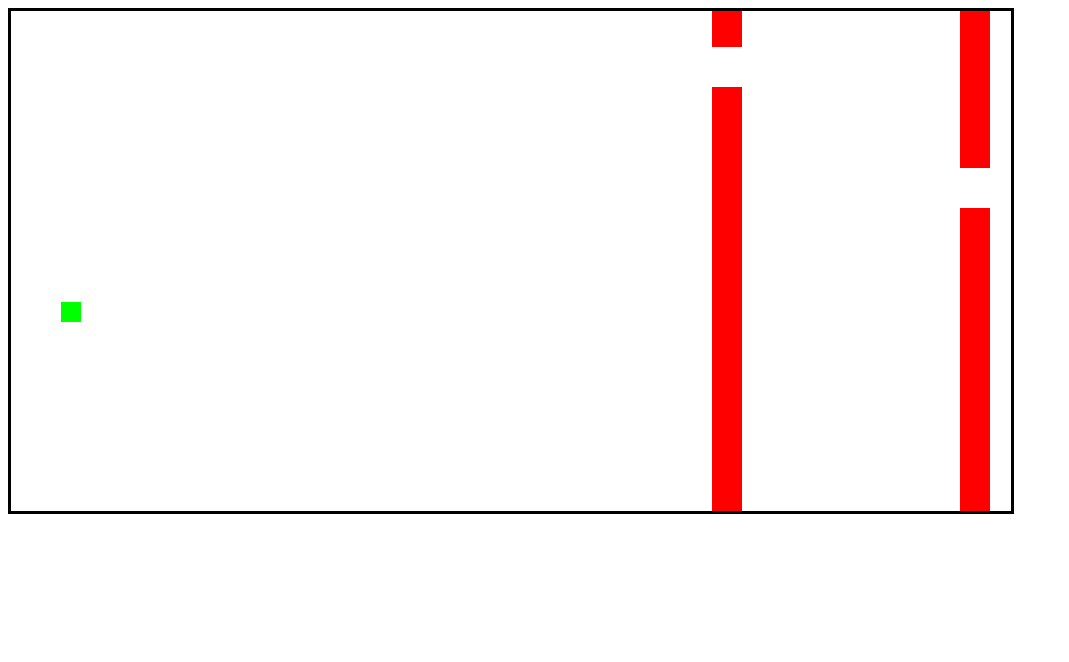
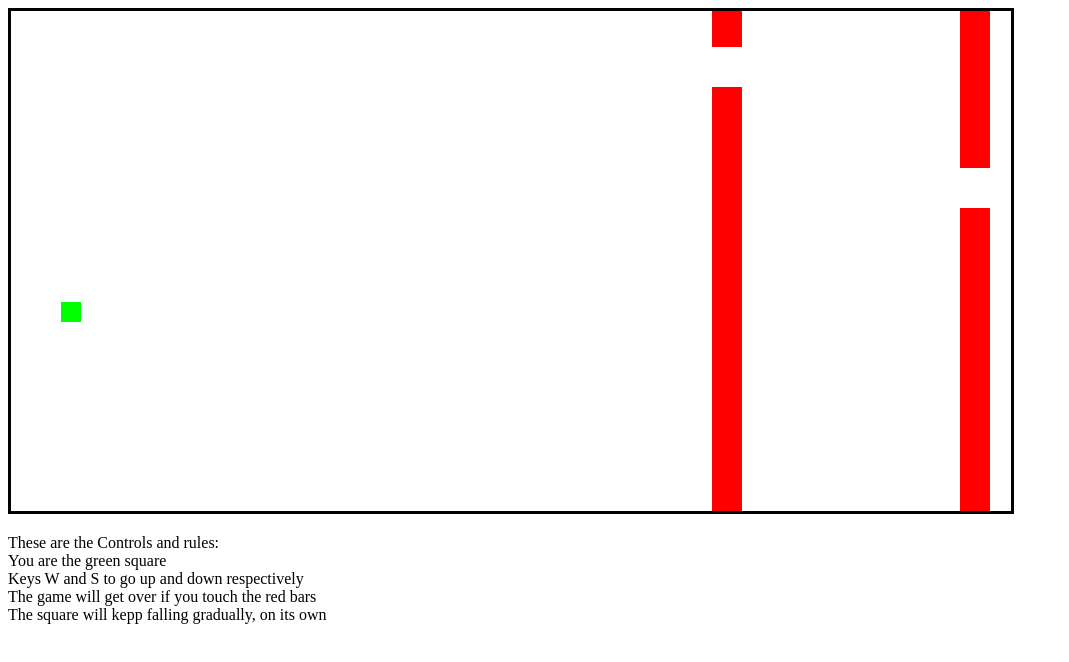
Before and after one commit to mrinalTheCoder/javascipt, a plain HTML site: page square_game/SquareGame.html in a window 1280 px wide. Shown: the whole page, without its empty margins (0-1069 px from the left). Drawn offline with nearby package versions, Linux system fonts and the light colour scheme.

Commit message:
Added the game rules

```diff
--- a/square_game/SquareGame.html
+++ b/square_game/SquareGame.html
@@ -16,6 +16,12 @@
 
 <body>
 <canvas id="myCanvas" width="1000" height="500"></canvas>
+<p>These are the Controls and rules:<br>
+You are the green square<br>
+Keys W and S to go up and down respectively<br>
+The game will get over if you touch the red bars<br>
+The square will kepp falling gradually, on its own<br>
+</p>
 <script>
 	var bars =  new Array();
 	var frameCount = 1;
```
